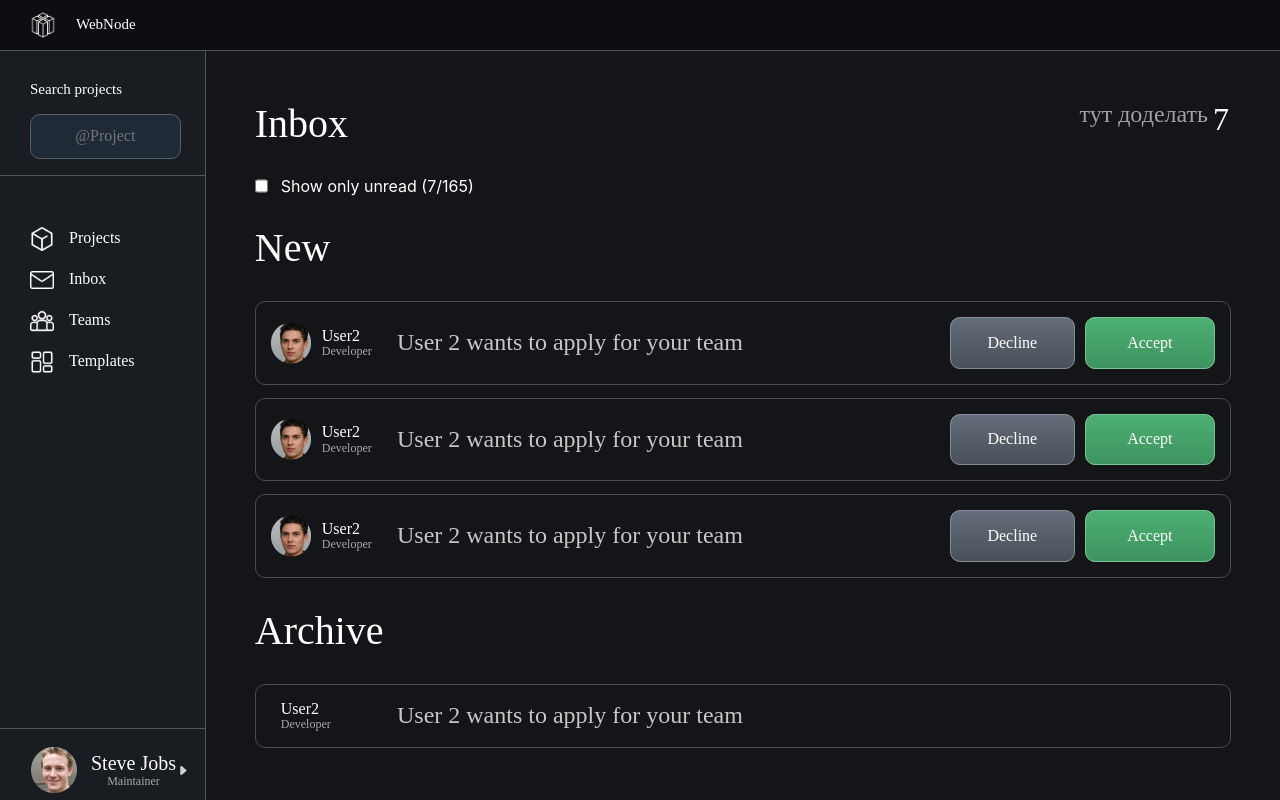
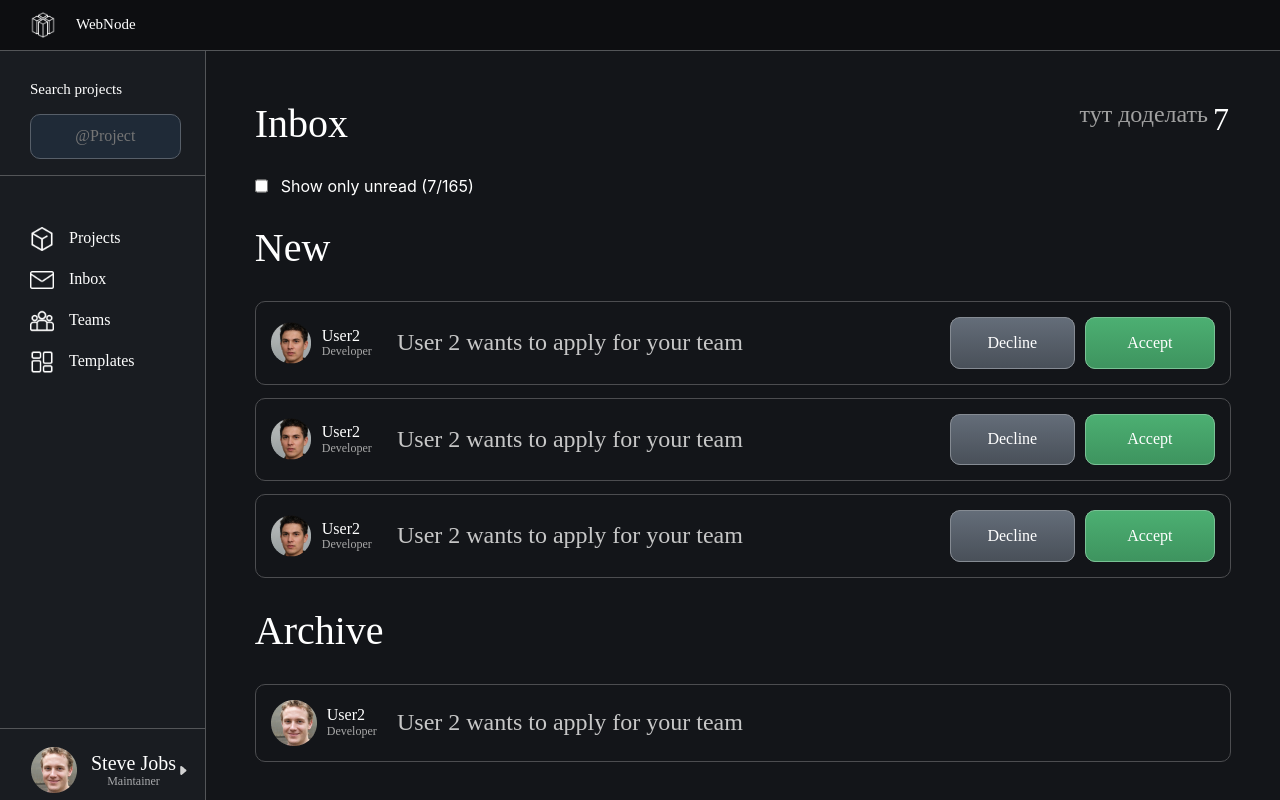
Before and after one commit to IakovlevKirill/Diploma-frontend, a React (Vite) app: page /inbox in a window 1280 px wide. Built offline with nearby package versions, Linux system fonts and the light colour scheme; sample sign-in values are in the browser's storage; a web font is replaced by a local one.

Commit message:
fix for deploy 4

```diff
--- a/src/components/Menu/Inbox/Inbox.tsx
+++ b/src/components/Menu/Inbox/Inbox.tsx
@@ -43,7 +43,7 @@ export const Inbox = () => {
             <div className="w-[calc(100%-30px)] items-center justify-between flex flex-row rounded-[10px] border-[#4C4D50] border-[1px] p-[15px]">
                 <div className="w-[50%] flex flex-row items-center justify-between">
                     <div className="flex items-center flex-row gap-[10px]">
-                        <img src={images.avatar} alt=""/>
+                        <img src={images.avatar_example} alt=""/>
                         <div className="flex flex-col">
                             <div className="text-[#FFF] text-[16px] font-[Inter-semibold]">User2</div>
                             <div className="text-[#A8A8A8] text-[12px] font-[Inter-normal]">Developer</div>
```
